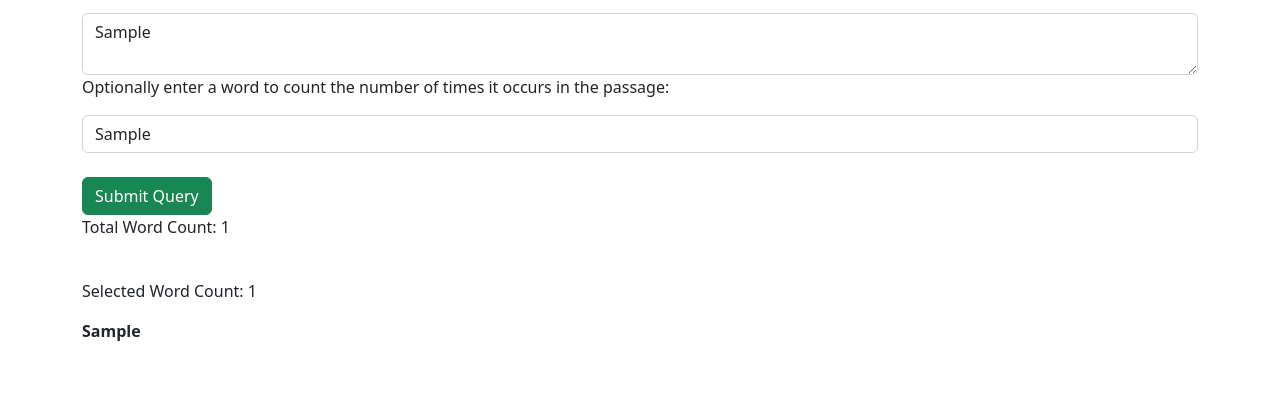
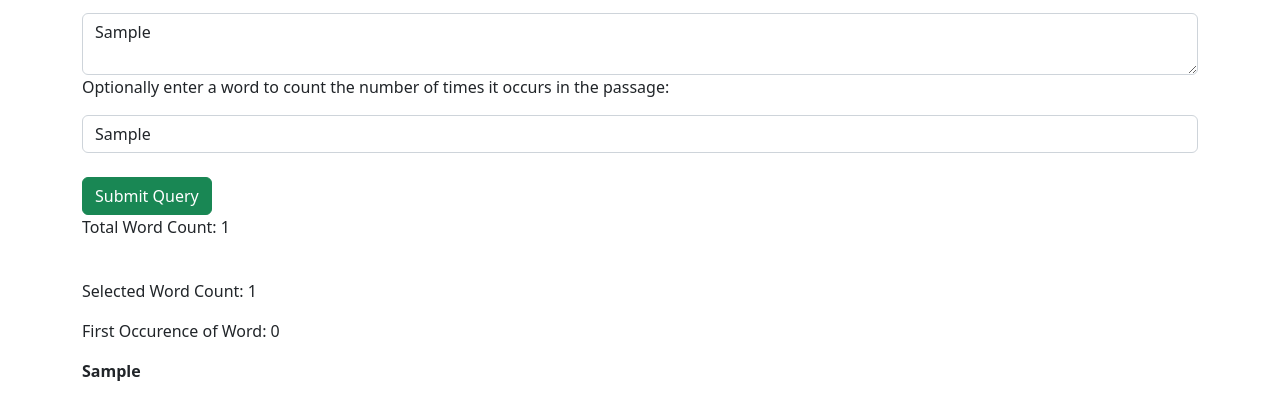
Before and after one commit to henry-oberholtzer/text-analyzer, a plain HTML site: page index.html in a window 1280 px wide. Both pictures are taken after typing "Sample", "Sample" into the empty fields and a click on the button "Submit Query". Shown: the part 73-492 px from the top of the page. Drawn offline with nearby package versions, Linux system fonts and the light colour scheme.

Commit message:
added refined isEmpty and firstOccurence logic & UI

```diff
--- a/index.html
+++ b/index.html
@@ -22,6 +22,7 @@
             <p>Total Word Count: <span id="total-count"></span></p>
             <br />
             <p>Selected Word Count: <span id="selected-count"></span></p>
+            <p>First Occurence of Word: <span id="first-occurence"></span></p>
             <div id="bolded-passage">
 
             </div>
--- a/js/scripts.js
+++ b/js/scripts.js
@@ -1,7 +1,12 @@
 // Utility Logic
 
-function isEmpty(testString) {
-    return (testString.trim().length === 0);
+function isEmpty() {
+    for (let i=0; i < arguments.length; i++) {
+        if (arguments[i].trim().length === 0) {
+            return true;
+        }
+    }
+    return false;
 }
 
 // Business Logic
@@ -47,7 +52,7 @@ function censor(text) {
 }
 
 function boldPassage(word, text) {
-    if (isEmpty(word) || isEmpty(text)) {
+    if (isEmpty(word, text)) {
         return null;
     }
     const p = document.createElement("p");
@@ -67,6 +72,20 @@ function boldPassage(word, text) {
     return p;
 }
 
+function firstInstanceOfWord(word, text) {
+    if (isEmpty(word)) {
+        return 0;
+    }
+    const textArray = text.split(" ");
+    for (let i = 0; i < textArray.length; i++) {
+        if (word === textArray[i]){
+            return i;
+        }
+    }
+    return -1;
+}
+
+// WIP
 function wordStat(text) {
     let textArray = text.split(" ");
     const statArray = []
@@ -92,8 +111,10 @@ function handleFormSubmission(event) {
     const word = document.getElementById("word").value;
     const wordCount = wordCounter(passage);
     const occurencesOfWord = numberOfOccurrencesInText(word, passage);
+    const firstOccurence = firstInstanceOfWord(word, passage);
     document.getElementById("total-count").innerText = wordCount;
     document.getElementById("selected-count").innerText = occurencesOfWord;
+    document.getElementById("first-occurence").innerText = firstOccurence;
     let boldedPassage = boldPassage(word, passage);
     if (boldedPassage) {
         document.querySelector("div#bolded-passage").append(boldedPassage);
```
